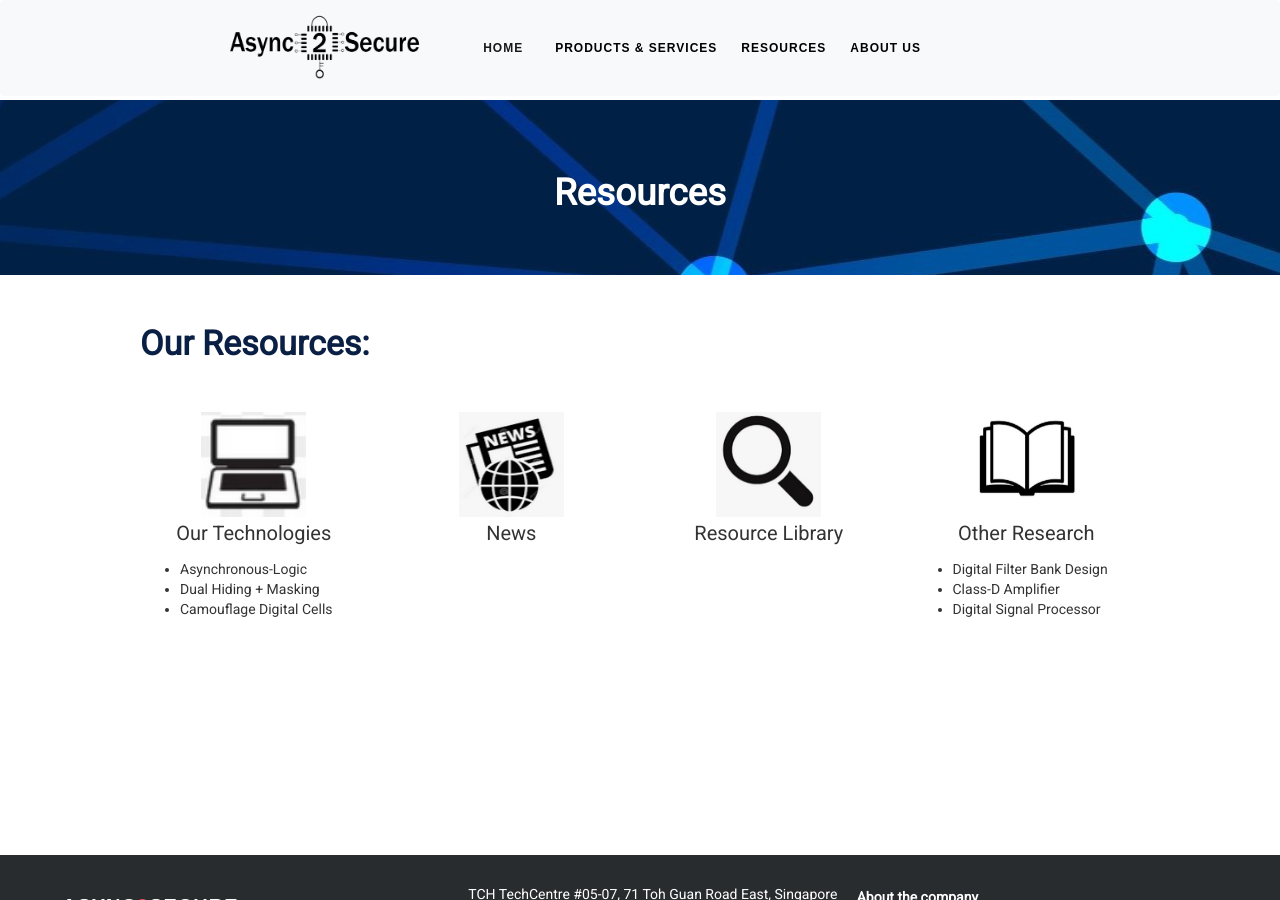
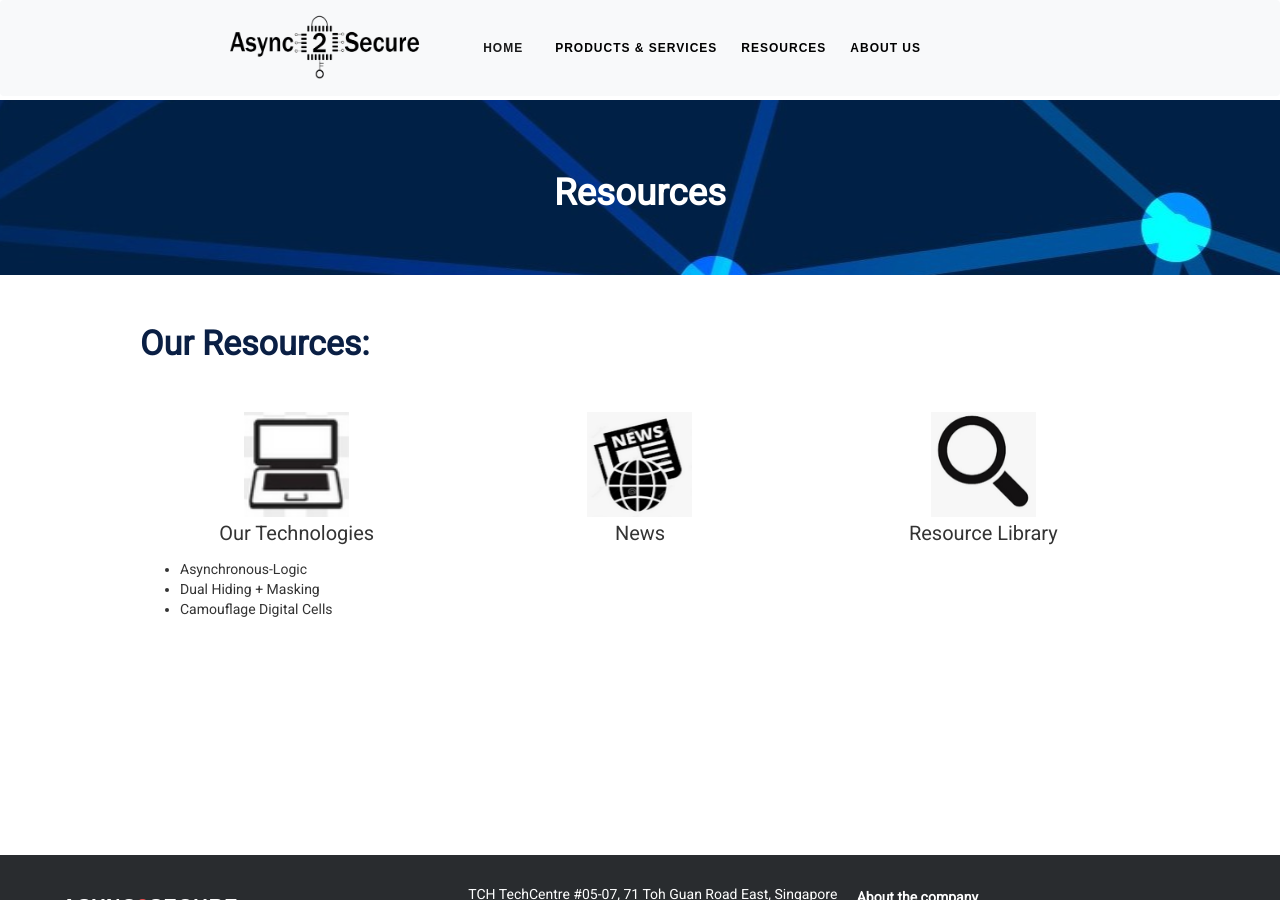
Before and after one commit to async2secure/async2secure.github.io, a Jekyll site: the page built from _pages/resources/resources.md, in a window 1280 px wide and 900 px high. Built offline with Jekyll 4.4.1, drawn with Linux system fonts in a browser that asks for light colours; some web fonts are replaced.

Commit message:
hide other resource

```diff
--- a/_includes/header.html
+++ b/_includes/header.html
@@ -48,8 +48,8 @@
                     <a class="dropdown-item" href="{{ site.baseurl }}{% link _pages/resources/resource_library.md %}">Resource
                     Library
                     </a>
-                    <a class="dropdown-item" href="{{ site.baseurl }}{% link _pages/resources/other_research.md %}">Other
-                    Research</a>
+                    <!-- <a class="dropdown-item" href="{{ site.baseurl }}{% link _pages/resources/other_research.md %}">Other
+                    Research</a> -->
                  </div>
               </li>
               <li class="dropdown">
--- a/_pages/resources/resources.md
+++ b/_pages/resources/resources.md
@@ -19,7 +19,6 @@ permalink: /resources
 </div>
 <article class="new">
 <h4>Our Resources:</h4>
-
 
 <br>
 <br>
@@ -54,7 +53,7 @@ permalink: /resources
     </a>
 </div>
 
-<div class="col">
+<!-- <div class="col">
     <a href="{{ site.baseurl }}{% link _pages/resources/other_research.md %}" class="link-block">
         <img class="mx-auto d-block image" src="/assets/resources/image--043.png" style="width:105px;height:105px;transform:rotate(180deg);">
         <p class="text-center"> Other Research</p>
@@ -66,7 +65,7 @@ permalink: /resources
 </li>
             </ul>
 
-</div>
+</div> -->
 
 </div>
 </div>
--- a/index.markdown
+++ b/index.markdown
@@ -93,12 +93,12 @@ id: www.async2secure.com
                   <p class="text-center"> Resource Library</p>
                </a>
             </div>
-            <div class="col">
+            <!-- <div class="col">
                <a href="{{ site.baseurl }}{% link _pages/resources/other_research.md %}" class="link-block">
                   <img class="mx-auto d-block image" src="/assets/resources/image--043.png" style="width:105px;height:105px;transform:rotate(180deg);">
                   <p class="text-center"> Other Research</p>
                </a>
-            </div>
+            </div> -->
          </div>
          <br>
          <hr class="new2">
```
Also changed, not shown: other parts of _includes/header.html (+1 -1 lines).
